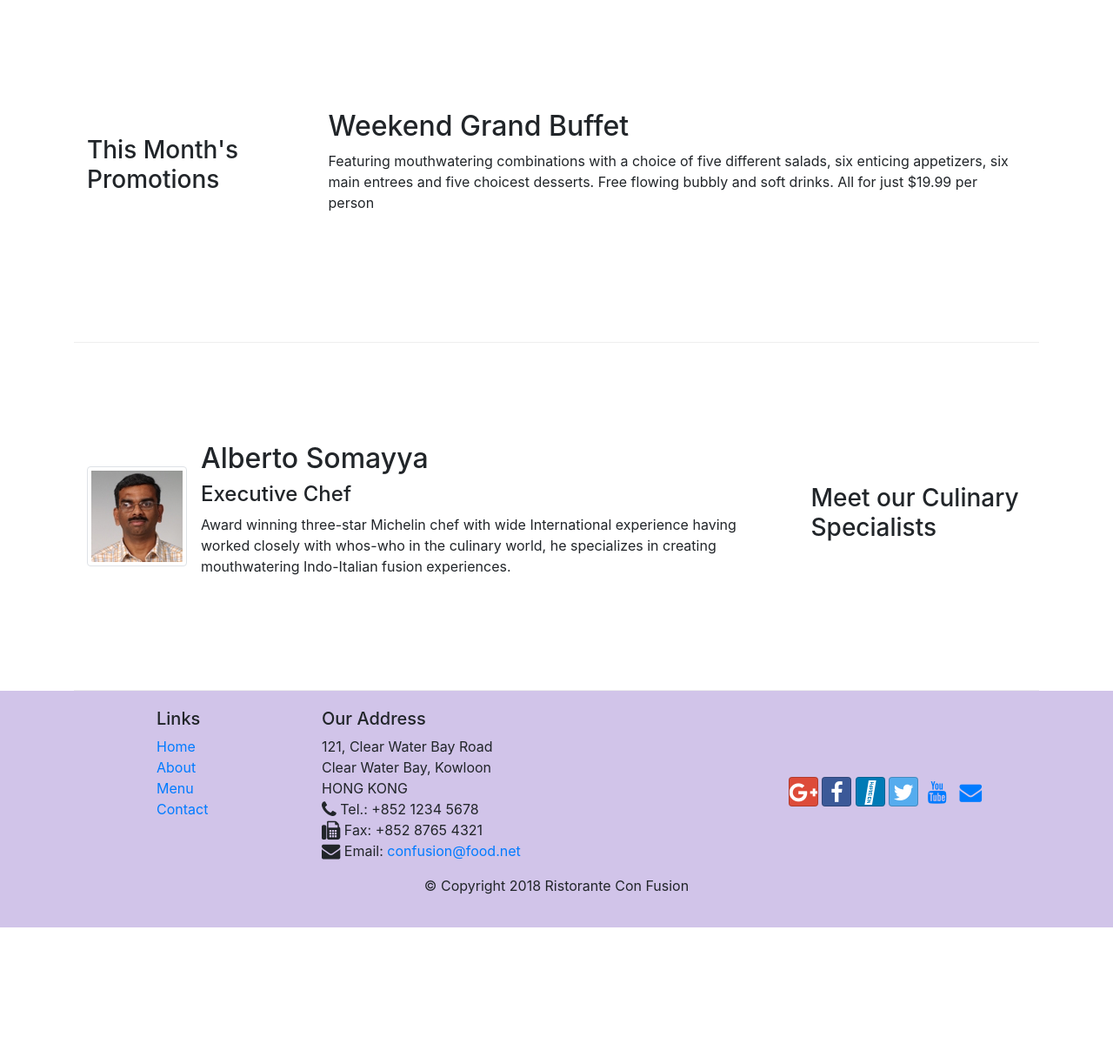
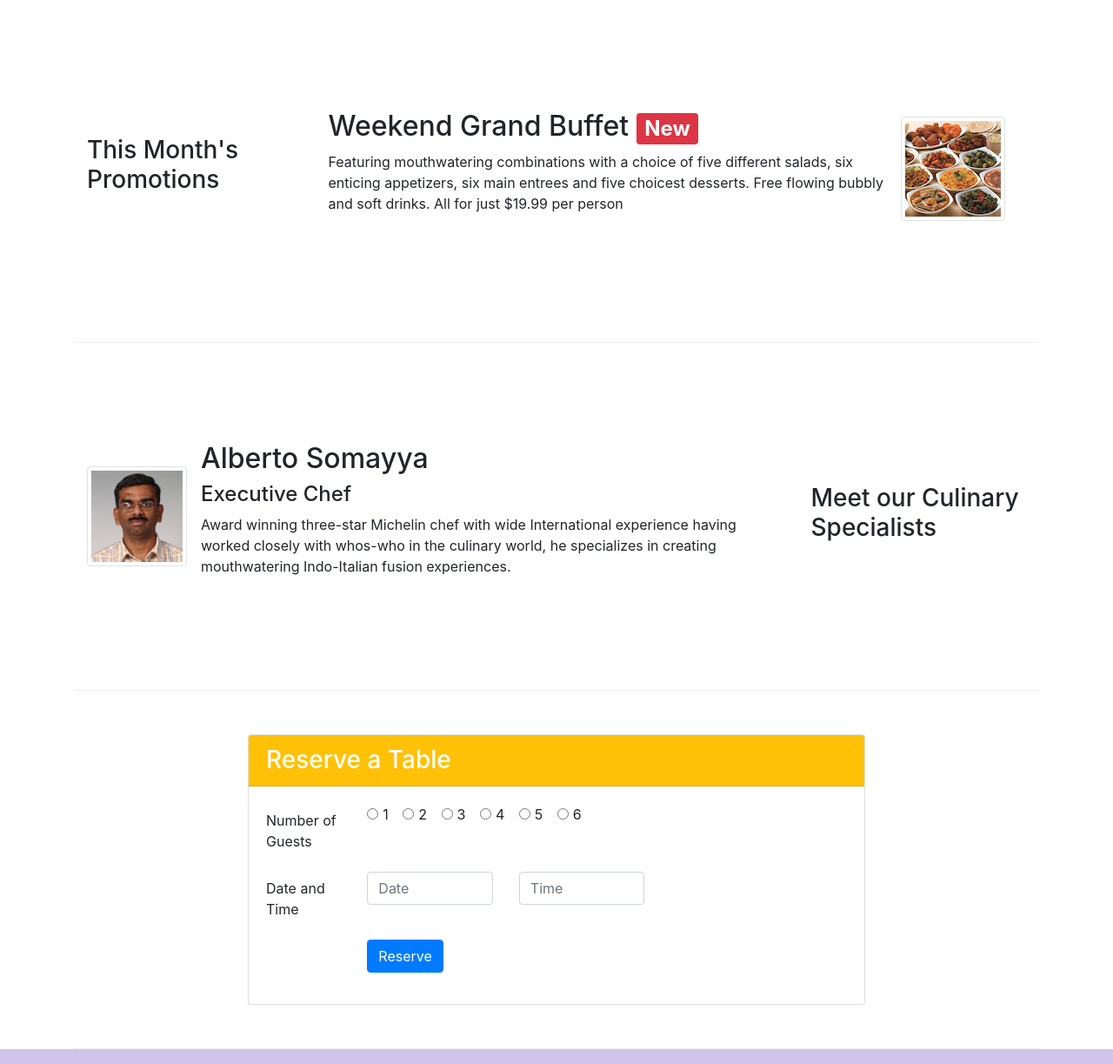
Before and after one commit to anthonyachin/coursera, a website: page index.html in a window 1280 px wide. Shown: the part 740-1963 px from the top of the page at 87% size. Before the commit the page ends 1806 px from the top, so only its background shows below. Drawn offline with nearby package versions, Linux system fonts and the light colour scheme.

Commit message:
Badges and Cards

```diff
--- a/index.html
+++ b/index.html
@@ -54,8 +54,13 @@
                     <h1>Ristorante con Fusion</h1>
                     <p>We take inspiration from the World's best cuisines, and create a unique fusion experience. Our lipsmacking creations will tickle your culinary senses!</p>
                 </div>
-                <div class="col-12 col-sm align-self-center">
+                <div class="col-12 col-sm-3 align-self-center">
                     <img src="img/logo.png" class="img-fuild">
+                </div>
+                <div class="col-6 col-sm-3 align-self-center">
+                    <a href="#form"><button type="submit" class="btn btn-sm btn-warning">
+                        Reserve Table
+                     </button></a>
                 </div>
             </div>
         </div>
@@ -70,8 +75,8 @@
                 <div class="media">
                     <img class="d-flex mr-3 img-thumbnail align-self-center" src="img/uthappizza.png" alt="uthappizza">
                     <div class="media-body">
-                        <h2 class="mt-0">Uthappizza</h2>
-                        <p>A unique combination of Indian Uthappam (pancake) and Italian pizza, topped with Cerignola olives, ripe vine cherry tomatoes, Vidalia onion, Guntur chillies and Buffalo Paneer.</p>
+                        <h2 class="mt-0">Uthappizza <span class="badge badge-danger">Hot</span> <span class="badge badge-pill badge-secondary">$4.99</span> </h2>
+                        <p class="d-none d-print-block d-sm-block">A unique combination of Indian Uthappam (pancake) and Italian pizza, topped with Cerignola olives, ripe vine cherry tomatoes, Vidalia onion, Guntur chillies and Buffalo Paneer.</p>
                     </div>
 
                 </div>
@@ -86,8 +91,15 @@
                 <h3>This Month's Promotions</h3>
             </div>
             <div class="col col-sm col-md">
-                <h2>Weekend Grand Buffet</h2>
-                <p>Featuring mouthwatering combinations with a choice of five different salads, six enticing appetizers, six main entrees and five choicest desserts. Free flowing bubbly and soft drinks. All for just $19.99 per person </p>
+                <div class="media">
+                    <div class="media-body">
+                      <h2 class="mt-0">Weekend Grand Buffet <span class="badge badge-danger">New</span></h2>
+                      <p class="d-none d-print-block d-sm-block">Featuring mouthwatering combinations with a choice of five different salads, six enticing appetizers, six main entrees and five choicest desserts. Free flowing bubbly and soft drinks. All for just $19.99 per person </p>
+                   </div>
+                   <img class="d-flex mr-4 img-thumbnail align-self-center" src="img/buffet.png" alt="buffet">
+                </div>
+
+
             </div>
         </div>
 
@@ -101,15 +113,80 @@
                     <div class="media-body">
                         <h2 class="mt-0">Alberto Somayya</h2>
                 <h4>Executive Chef</h4>
-                <p>Award winning three-star Michelin chef with wide International experience having worked closely with whos-who in the culinary world, he specializes in creating mouthwatering Indo-Italian fusion experiences. </p>
+                <p class="d-none d-print-block d-sm-block">Award winning three-star Michelin chef with wide International experience having worked closely with whos-who in the culinary world, he specializes in creating mouthwatering Indo-Italian fusion experiences. </p>
+                    </div>
+                </div>
+            </div>
+        </div>
+        <div class="row row-content">
+            <div class="col-12 col-md-2">
+            </div>
 
+            <div class="col-12 col-sm-8 col-md-8 align-self-center">
+                <div class="card">
+                    <h3 class="card-header bg-warning text-white">Reserve a Table</h3>
+                    <div class="card-body">
+                        <form id="form">
+                             <div class="form-group row">
+                                <label for="num_of_gue" class="col-md-2 col-form-label">Number of Guests</label>
+                                <div class="col-md-10">
+                                    <div class="form-check form-check-inline">
+                                        <input class="form-check-input" type="radio" name="inlineRadioOptions" id="inlineRadio1" value="option1">
+                                        <label class="form-check-label" for="inlineRadio1">1</label>
+                                      </div>
+                                      <div class="form-check form-check-inline">
+                                        <input class="form-check-input" type="radio" name="inlineRadioOptions" id="inlineRadio2" value="option2">
+                                        <label class="form-check-label" for="inlineRadio2">2</label>
+                                      </div>
+                                      <div class="form-check form-check-inline">
+                                        <input class="form-check-input" type="radio" name="inlineRadioOptions" id="inlineRadio3" value="option3">
+                                        <label class="form-check-label" for="inlineRadio2">3</label>
+                                      </div>
+                                      <div class="form-check form-check-inline">
+                                        <input class="form-check-input" type="radio" name="inlineRadioOptions" id="inlineRadio4" value="option4">
+                                        <label class="form-check-label" for="inlineRadio2">4</label>
+                                      </div>
+                                      <div class="form-check form-check-inline">
+                                        <input class="form-check-input" type="radio" name="inlineRadioOptions" id="inlineRadio5" value="option5">
+                                        <label class="form-check-label" for="inlineRadio2">5</label>
+                                      </div>
+                                      <div class="form-check form-check-inline">
+                                        <input class="form-check-input" type="radio" name="inlineRadioOptions" id="inlineRadio6" value="option6">
+                                        <label class="form-check-label" for="inlineRadio2">6</label>
+                                      </div>
+                                </div>
+                             </div>
+
+                             <div class="form-group row">
+                                <label for="dateandtime" class="col-12 col-sm  col-md-2 col-form-label">Date and Time</label>
+                                <div class="col-12 col-sm-12 col-md-3">
+                                    <input type="text" class="form-control" id="date" name="date" placeholder="Date">
+                                </div>
+                                <div class="col-12 col-sm-12  col-md-3">
+                                    <input type="text" class="form-control" id="time" name="time" placeholder="Time">
+                                </div>
+                            </div>
+
+                            <div class="form-group row">
+                                <div class="offset-md-2 col-md-10">
+                                    <button type="submit" class="btn btn-primary">
+                                       Reserve
+                                    </button>
+                                </div>
+                            </div>
+                        </form>
                     </div>
+                </div>
+            </div>
 
-                </div>
+            <div class="col-12 col-md-2">
+            </div>
 
 
-            </div>
         </div>
+
+
+
     </div>
 
     <footer class="footer">
```
Also changed, not shown: aboutus.html (+1 -1 lines), contactus.html (+1 -1 lines).
